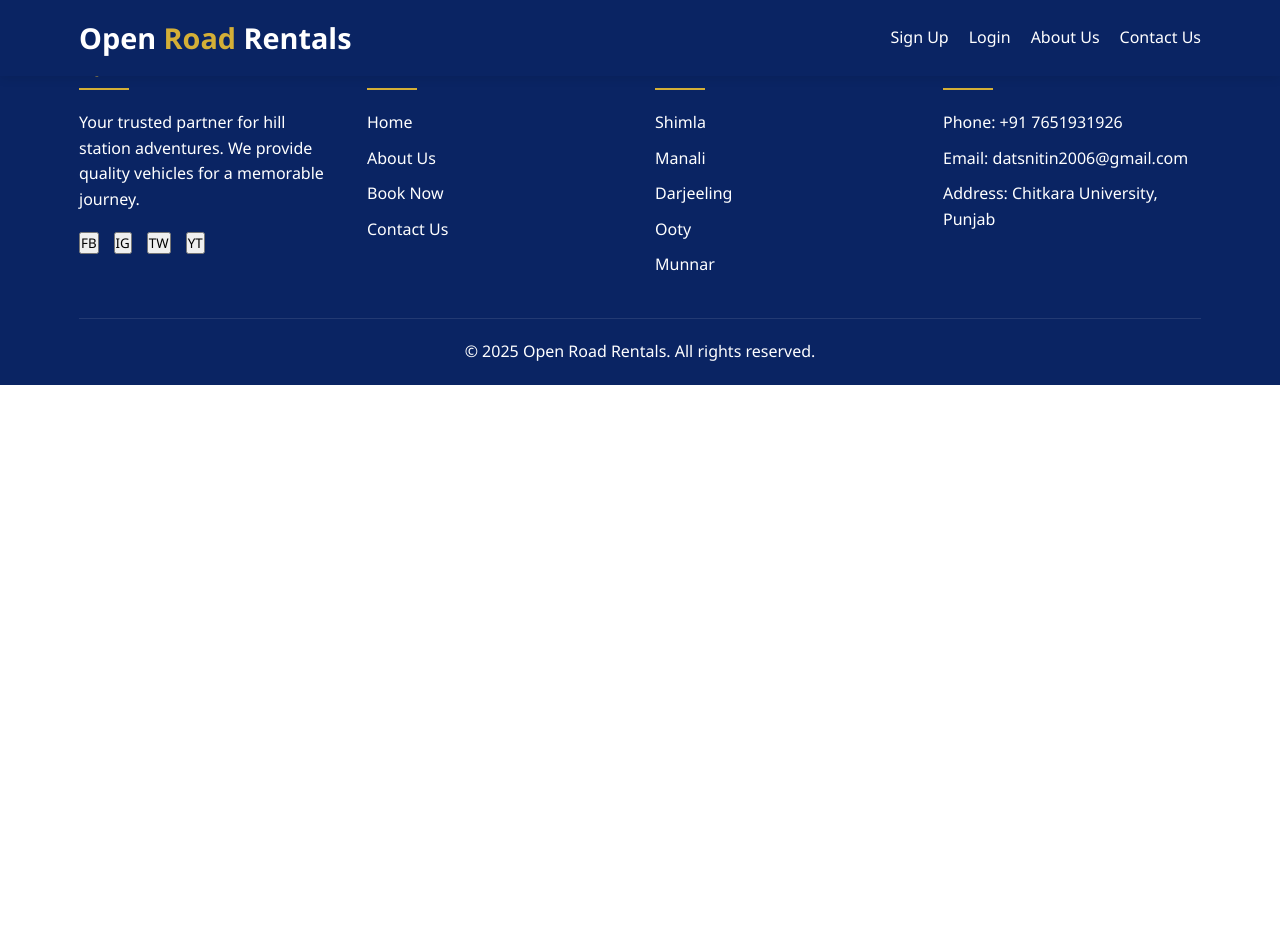
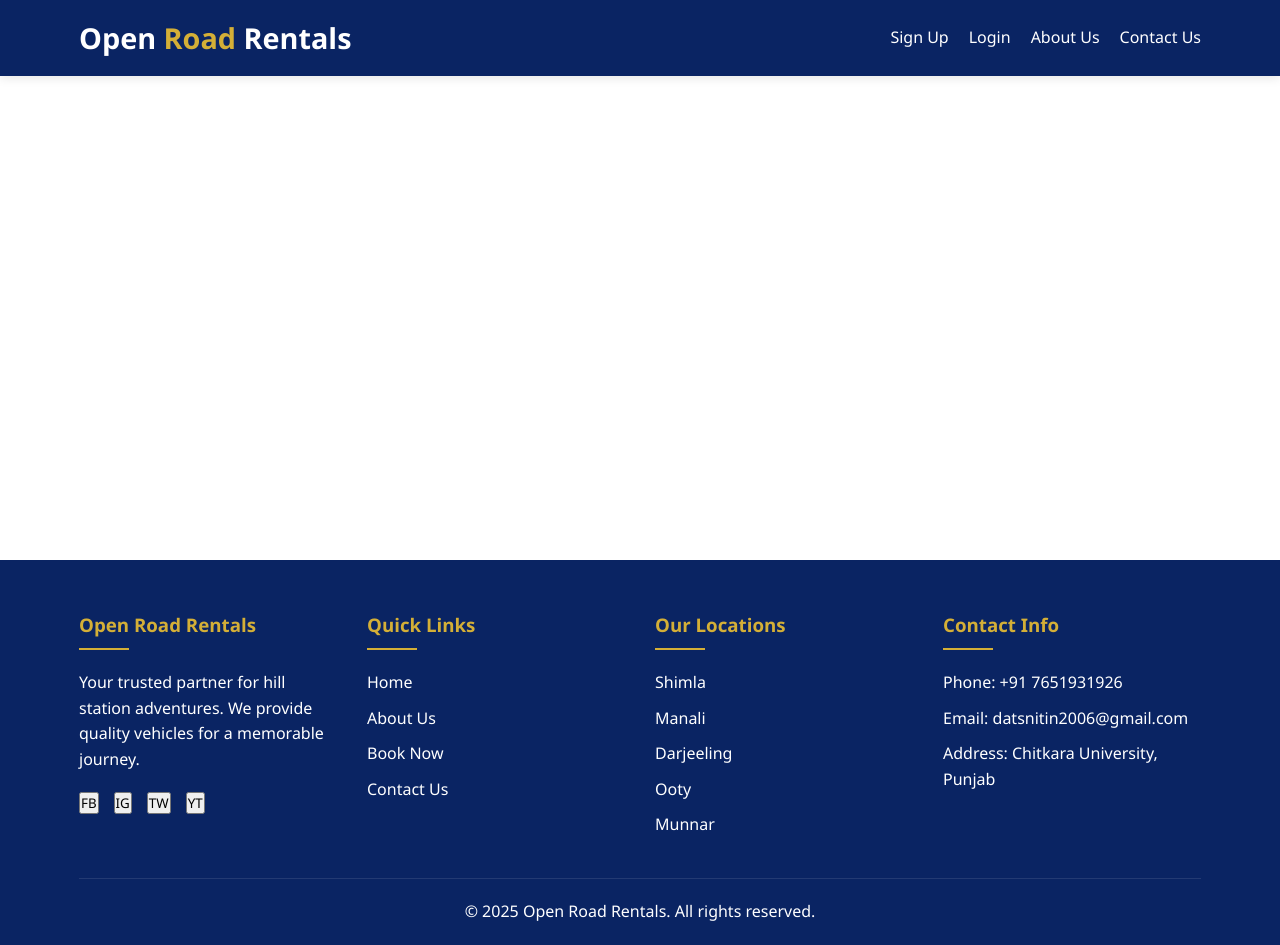
Before and after one commit to nitinbajpaii/OpenRoadRentals, a React (Create React App) app: page / in a window 1280 px wide. Before the commit the page ends 800 px from the top, so only its background shows below. Built offline with nearby package versions, Linux system fonts and the light colour scheme.

Commit message:
Fix main layout rendering issue

```diff
--- a/src/App.js
+++ b/src/App.js
@@ -1,8 +1,11 @@
 import React from 'react';
 import { BrowserRouter as Router, Routes, Route } from 'react-router-dom';
+
 import { AuthProvider } from './contexts/AuthContext';
+
 import Header from './components/Header';
 import Footer from './components/Footer';
+
 import Home from './pages/Home';
 import Login from './pages/Login';
 import Signup from './pages/Signup';
@@ -10,6 +13,7 @@
 import Confirmation from './pages/Confirmation';
 import About from './pages/About';
 import Contact from './pages/Contact';
+
 import './styles/globals.css';
 
 function App() {
@@ -17,19 +21,34 @@
     <AuthProvider>
       <Router>
         <div className="App">
+
+          {/* Header */}
           <Header />
+
+          {/* Main Content FIX */}
           <main>
             <Routes>
+
               <Route path="/" element={<Home />} />
+
               <Route path="/login" element={<Login />} />
               <Route path="/signup" element={<Signup />} />
+
               <Route path="/booking" element={<Booking />} />
               <Route path="/confirmation" element={<Confirmation />} />
+
               <Route path="/about" element={<About />} />
               <Route path="/contact" element={<Contact />} />
+
+              {/* fallback */}
+              <Route path="*" element={<Home />} />
+
             </Routes>
           </main>
+
+          {/* Footer */}
           <Footer />
+
         </div>
       </Router>
     </AuthProvider>
--- a/src/styles/globals.css
+++ b/src/styles/globals.css
@@ -105,3 +105,23 @@
   from { opacity: 0; }
   to { opacity: 1; }
 }
+/* FIX FOR VERCEL LAYOUT ISSUE */
+
+html, body, #root {
+  height: 100%;
+}
+
+.App {
+  min-height: 100vh;
+  display: flex;
+  flex-direction: column;
+}
+
+main {
+  flex: 1;
+}
+
+.home {
+  min-height: 70vh;
+  padding: 20px 0;
+}
```
